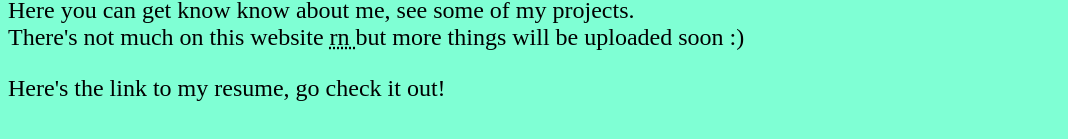
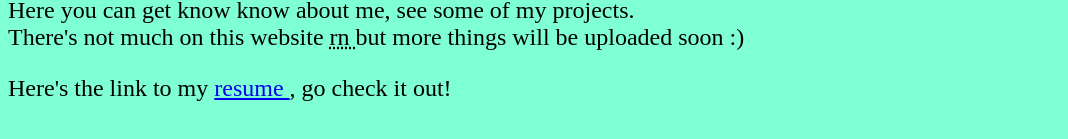
Before and after one commit to shivambehl15/shivambehl15.github.io, a plain HTML site: page index.html in a window 1280 px wide. Shown: the part 143-282 px from the top of the page, without its empty margins (0-1068 px from the left). Drawn offline with Linux system fonts and the light colour scheme.

Commit message:
linked resume

```diff
--- a/index.html
+++ b/index.html
@@ -15,6 +15,6 @@
     <p>Here you can get know know about me, see some of my projects. <br>
     There's not much on this website <abbr title="Right Now"> rn </abbr> but more things will be uploaded soon :)
     </p>
-    <p>Here's the link to my resume, go check it out!</p>
+    <p>Here's the link to my <a href="https://shivambehl.me/sb-website/"> resume </a> , go check it out!</p>
 </body>
 </html>
```
